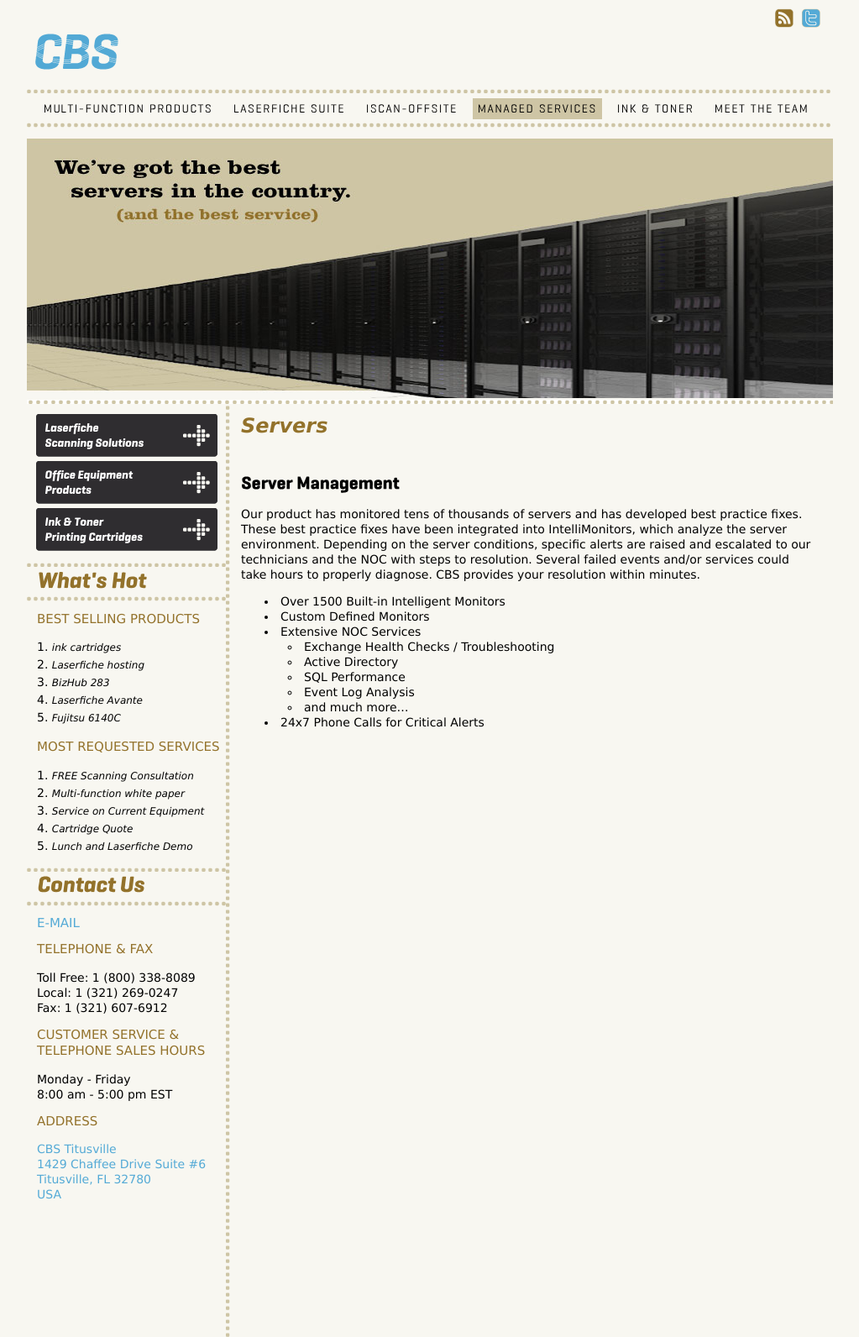
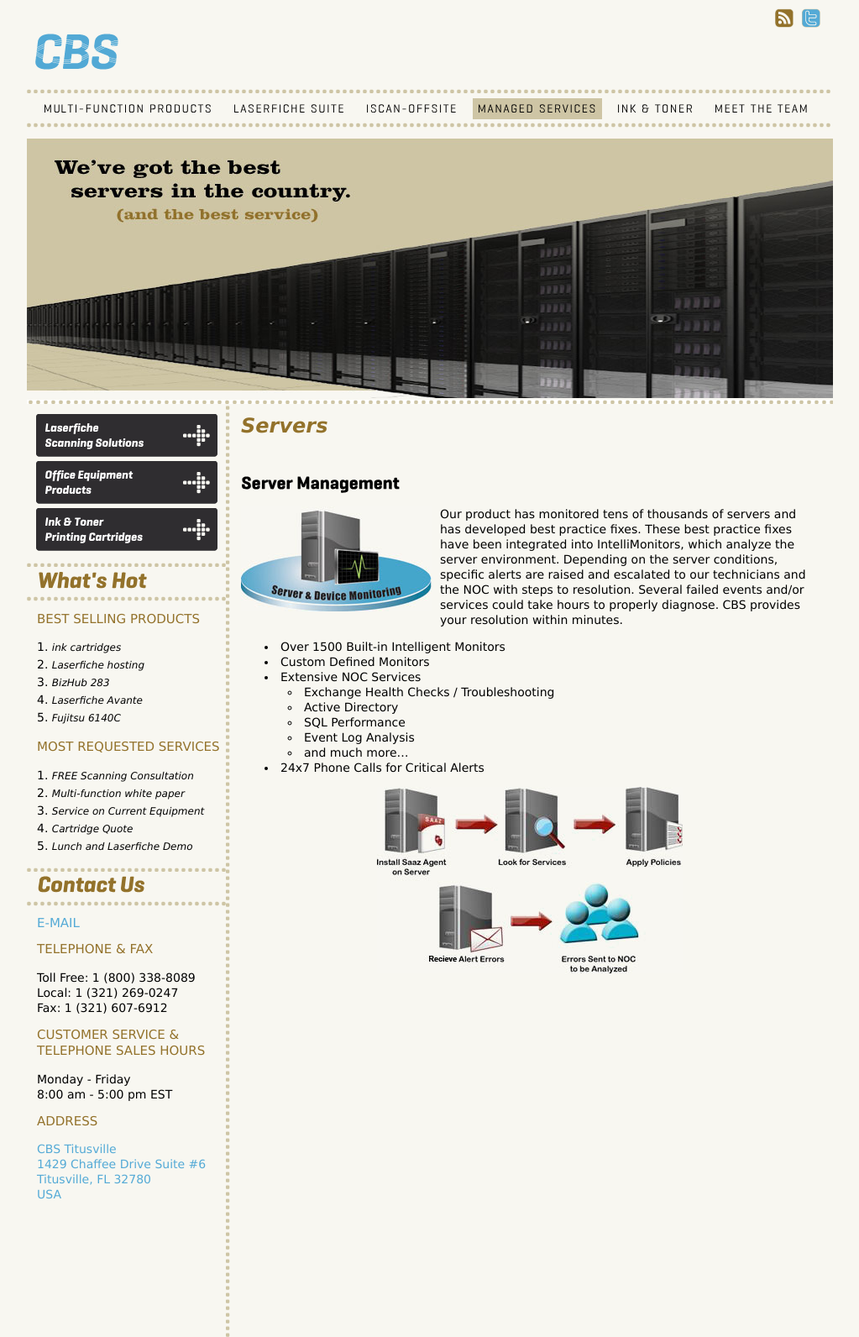
Before and after one commit to cbsbiz/cbsbiz.github.io, a Jekyll site: the page built from servers.md, in a window 1280 px wide. Shown: the whole page at 84% size, without its empty margins (128-1151 px from the left). Built offline with Jekyll 4.4.1, drawn with Linux system fonts in a browser that asks for light colours.

Commit message:
Add missing images for Managed Services section

```diff
--- a/servers.md
+++ b/servers.md
@@ -6,6 +6,8 @@ banner: banner-services-servers.jpg
 ---
 
 ## Server Management
+
+<img src="/images/server_device_monitoring.jpg" style="float:left;padding:0 10px 10px 0">
 
 Our product has monitored tens of thousands of servers and has developed best practice fixes. These best practice fixes have been integrated into IntelliMonitors, which analyze the server environment. Depending on the server conditions, specific alerts are raised and escalated to our technicians and the NOC with steps to resolution. Several failed events and/or services could take hours to properly diagnose. CBS provides your resolution within minutes.
 
@@ -18,3 +20,5 @@ Our product has monitored tens of thousands of servers and has developed best pr
   * Event Log Analysis
   * and much more...
 * 24x7 Phone Calls for Critical Alerts
+
+<center><img src="/images/server_device_monitoring_2.jpg" /></center>
```
Also changed, not shown: backups.md (+1 -1 lines), desktops.md (+2 -0 lines), images/backup_recovery.jpg (added), images/desktop_prevent_maint.jpg (added), images/server_device_monitoring.jpg (added), images/server_device_monitoring_2.jpg (added).
